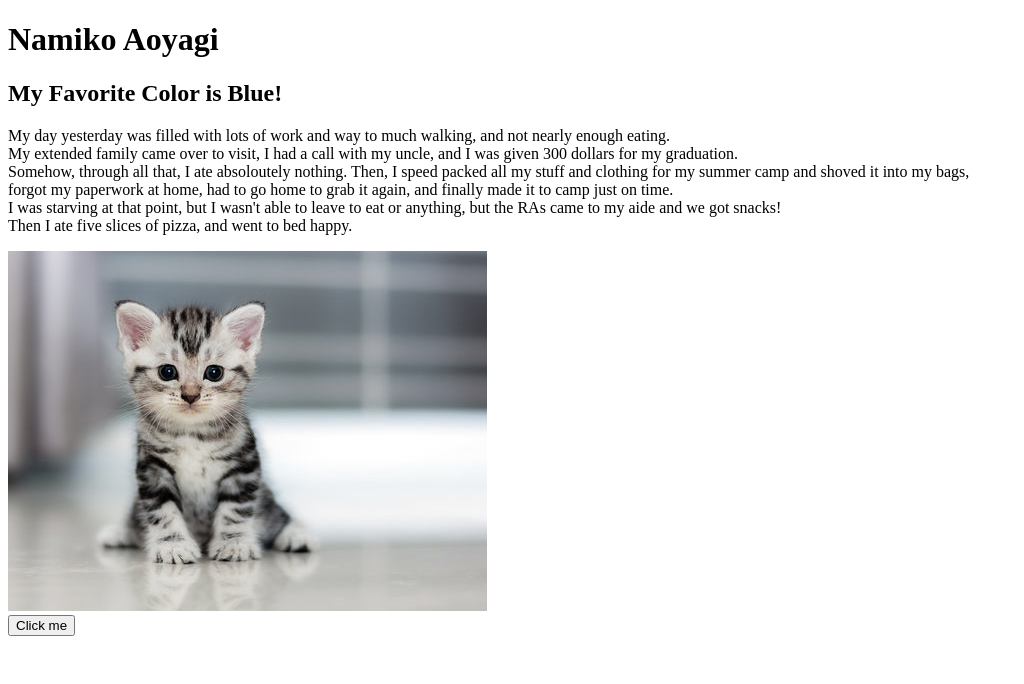
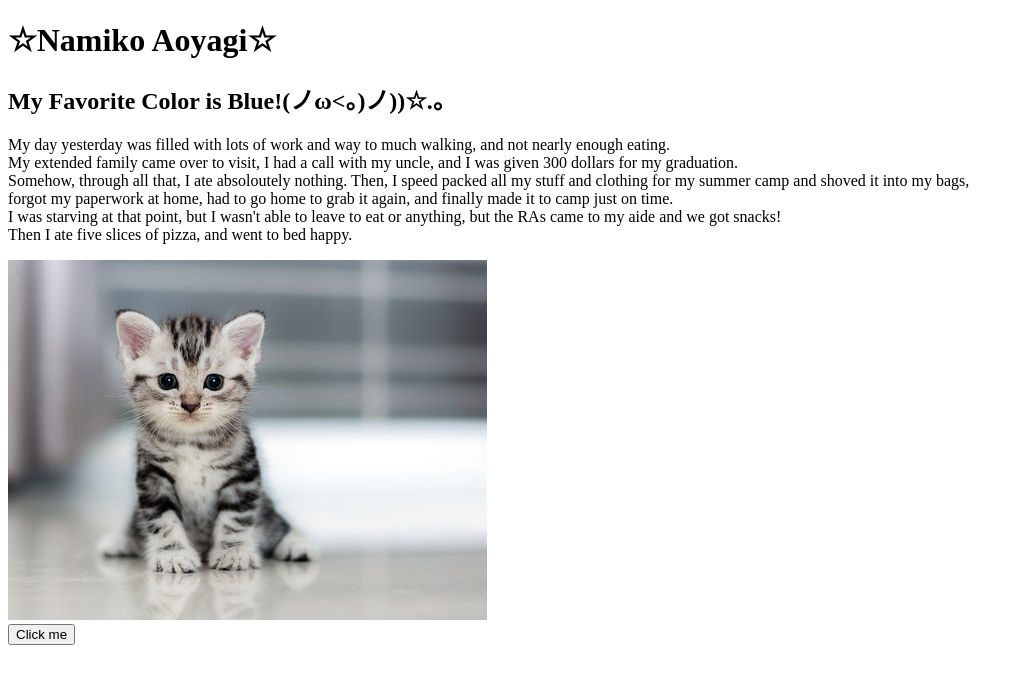
Before and after one commit to CSUC-CS-Camp-2025/CS-Camp-25-Namiko-Aoyagi, a plain HTML site: page index.html in a window 1280 px wide. Shown: the whole page, without its empty margins (0-1024 px from the left). Drawn offline with nearby package versions, Linux system fonts and the light colour scheme.

Commit message:
stars added

```diff
--- a/index.html
+++ b/index.html
@@ -10,8 +10,8 @@
 </head>
 <body>
     <!-- Your content goes here -->
-    <h1>Namiko Aoyagi</h1>
-    <h2>My Favorite Color is Blue!</h2>
+    <h1>☆Namiko Aoyagi☆</h1>
+    <h2>My Favorite Color is Blue!(ノω<。)ノ))☆.。</h2>
     <p>My day yesterday was filled with lots of work and way to much walking, and not nearly enough eating.<br> My extended family came over to visit, I had a call with my uncle, and I was given 300 dollars for my graduation.<br> Somehow, through all that, I ate absoloutely nothing. Then, I speed packed all my stuff and clothing for my summer camp and shoved it into my bags,<br> forgot my paperwork at home, had to go home to grab it again, and finally made it to camp just on time.<br> I was starving at that point, but I wasn't able to leave to eat or anything, but the RAs came to my aide and we got snacks!<br> Then I ate five slices of pizza, and went to bed happy.</p>
     <div id="kitty">
         <img src="images/kitten.jpg" alt="This is a kitten.">
```
